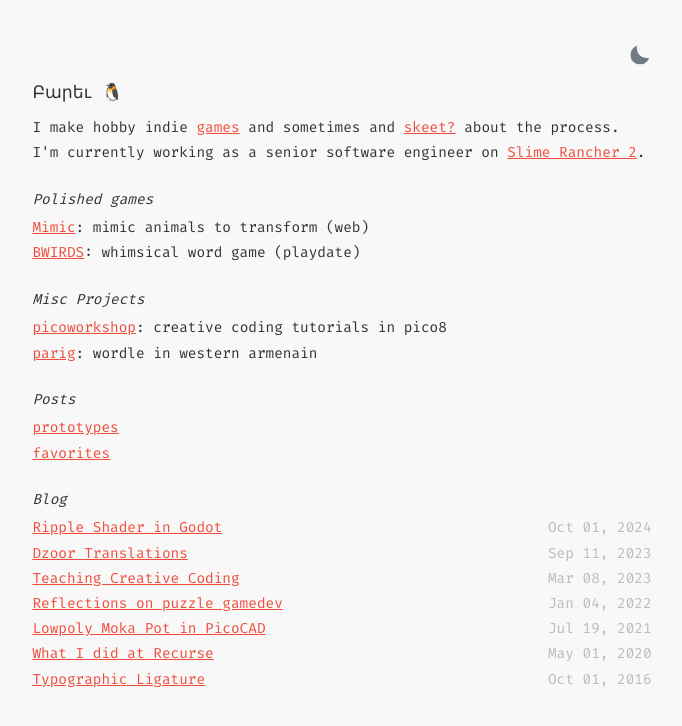
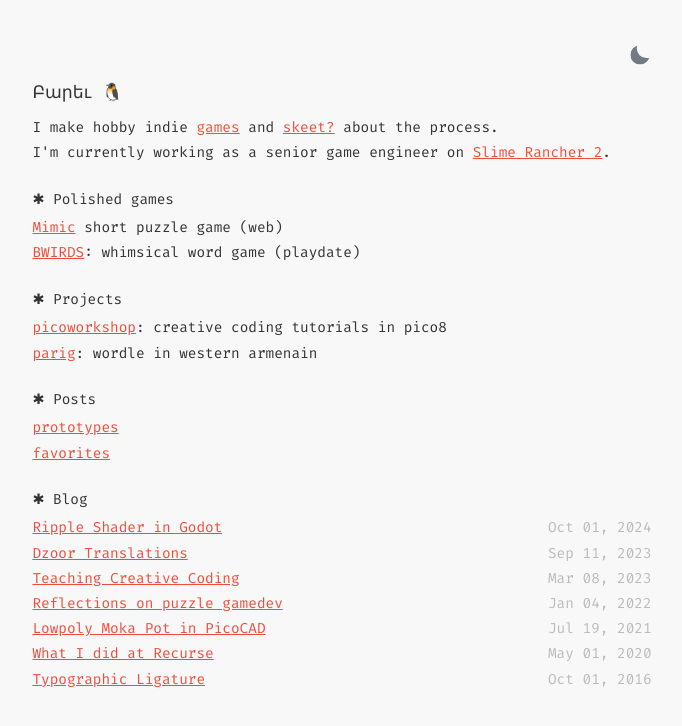
Before and after one commit to sourencho/sourencho.github.io, a Jekyll site: the page built from index.html, in a window 1280 px wide. Shown: the top 726 px of the page, without its empty margins (298-980 px from the left). Built offline with Jekyll 4.4.1, drawn with Linux system fonts in a browser that asks for light colours.

Commit message:
update homepage

```diff
--- a/index.html
+++ b/index.html
@@ -10,28 +10,29 @@ layout: default
         </button>
     </div>
     <p>
-        I make hobby indie <a href="https://sourencho.itch.io/">games</a> and sometimes and <a href="https://bsky.app/profile/sourencho.com">skeet?</a> about the process.
+        I make hobby indie <a href="https://sourencho.itch.io/">games</a> and <a href="https://bsky.app/profile/sourencho.com">skeet?</a> about the process.
     </p>
     <p>
-        I'm currently working as a senior software engineer on <a href="https://store.steampowered.com/app/1657630/Slime_Rancher_2/" target="_blank">Slime Rancher 2</a>.
+        I'm currently working as a senior game engineer on <a href="https://store.steampowered.com/app/1657630/Slime_Rancher_2/" target="_blank">Slime Rancher 2</a>.
     </p>
 </section>
+
 <subsection>
-    <p><i>Polished games</i></p>
-    <a href="https://sourencho.itch.io/mimic">Mimic</a>: mimic animals to transform (web)
+    <p>✱ Polished games</p>
+    <a href="https://sourencho.itch.io/mimic">Mimic</a> short puzzle game (web)
     <br>
     <a href="https://play.date/games/bwirds/">BWIRDS</a>: whimsical word game (playdate)
 </subsection>
 
 <subsection>
-    <p> <i>Misc Projects</i> </p>
+    <p>✱ Projects</p>
     <a href="https://www.sourencho.com/picoworkshop/">picoworkshop</a>: creative coding tutorials in pico8
     <br>
     <a href="https://www.parig.xyz/">parig</a>: wordle in western armenain
 </subsection>
 
 <subsection>
-    <p> <i>Posts</i> </p>
+    <p>✱ Posts</p>
     <a href="/prototypes">prototypes</a>
     <br>
     <a href="/favorites">favorites</a>
@@ -39,7 +40,7 @@ layout: default
 </subsection>
 
 <subsection class="posts">
-    <p> <i>Blog</i> </p>
+    <p> ✱ Blog</p>
     <ul>
     {% for post in site.posts %}
         <li>
```
